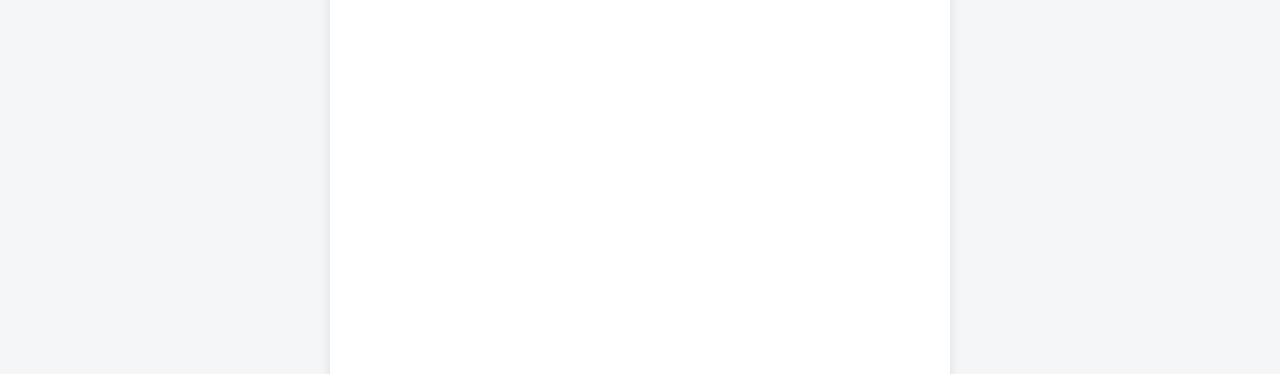
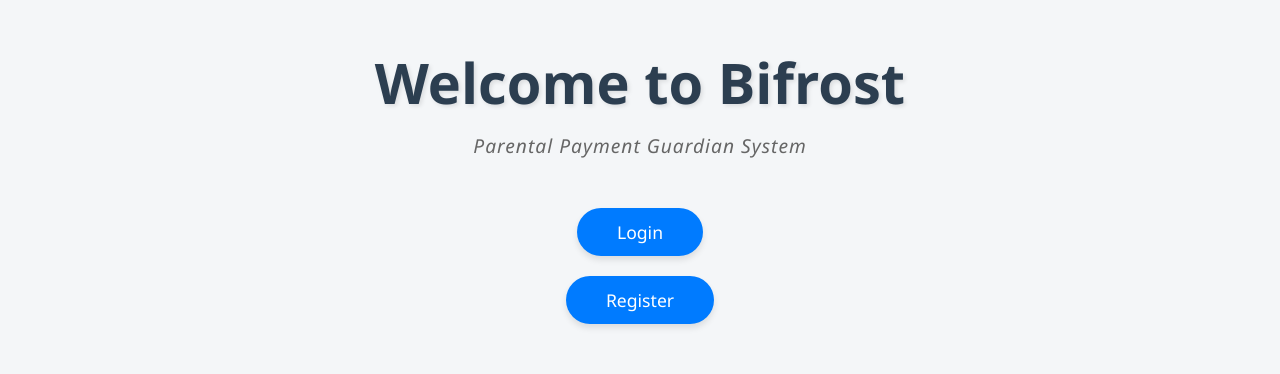
Before and after one commit to SoumitraRai/BiFrost, a React (Vite) app in the folder bifrost-ui/: page / in a window 1280 px wide. Shown: the part 337-711 px from the top of the page. Built offline with nearby package versions, Linux system fonts and the light colour scheme; no server answers.

Commit message:
Added Login and Registration

```diff
--- a/bifrost-ui/src/ui/App.css
+++ b/bifrost-ui/src/ui/App.css
@@ -123,3 +123,117 @@ body {
   resize: vertical;
   box-sizing: border-box;
 }
+
+.start-page {
+  text-align: center;
+  margin-top: 100px;
+}
+
+.btn {
+  padding: 10px 20px;
+  margin: 10px;
+  font-size: 16px;
+  cursor: pointer;
+}
+
+.logout-btn {
+  float: right;
+  margin: 10px 20px;
+}
+
+.client-view {
+  text-align: center;
+  margin-top: 100px;
+}
+
+
+.auth-container {
+  max-width: 400px;
+  margin: 0 auto;
+  padding: 20px;
+  text-align: center;
+}
+
+.auth-input {
+  width: 100%;
+  padding: 10px;
+  margin: 10px 0;
+  border: 1px solid #ddd;
+  border-radius: 4px;
+}
+
+.button-group {
+  display: flex;
+  gap: 10px;
+  justify-content: center;
+  margin-top: 20px;
+}
+
+.auth-button {
+  padding: 10px 20px;
+  border: none;
+  border-radius: 4px;
+  background-color: #007bff;
+  color: white;
+  cursor: pointer;
+}
+
+.auth-button:hover {
+  background-color: #0056b3;
+}
+
+.error-message {
+  color: red;
+  margin-top: 10px;
+}
+
+.start-page {
+  display: flex;
+  flex-direction: column;
+  align-items: center;
+  justify-content: center;
+  min-height: 100vh;
+  background-color: #f4f6f8;
+  padding: 20px;
+}
+
+.start-page h1 {
+  font-size: 3.5rem;
+  color: #2c3e50;
+  margin-bottom: 20px;
+  text-align: center;
+  font-weight: bold;
+  text-shadow: 2px 2px 4px rgba(0, 0, 0, 0.1);
+}
+
+.start-page .tagline {
+  font-size: 1.2rem;
+  color: #666;
+  margin-bottom: 40px;
+  text-align: center;
+  font-style: italic;
+}
+
+.start-page .btn {
+  background-color: #007bff;
+  color: white;
+  border: none;
+  border-radius: 25px;
+  padding: 12px 40px;
+  font-size: 1.1rem;
+  margin: 10px;
+  cursor: pointer;
+  transition: all 0.3s ease;
+  box-shadow: 0 4px 6px rgba(0, 0, 0, 0.1);
+}
+
+.start-page .btn:hover {
+  background-color: #0056b3;
+  transform: translateY(-2px);
+  box-shadow: 0 6px 8px rgba(0, 0, 0, 0.2);
+}
+
+.start-page .btn:active {
+  transform: translateY(0);
+  box-shadow: 0 2px 4px rgba(0, 0, 0, 0.1);
+}
--- a/bifrost-ui/src/ui/App.tsx
+++ b/bifrost-ui/src/ui/App.tsx
@@ -1,13 +1,17 @@
 import React, { useState, useEffect } from "react";
 import "./App.css";
+import Login from "./login";
+import Register from "./register";
 
 function App() {
   const [logs, setLogs] = useState("");
-  const [pendingPayments, setPendingPayments] = useState<
-    { id: number; message: string }[]
-  >([]);
+  const [pendingPayments, setPendingPayments] = useState<{ id: number; message: string }[]>([]);
+  const [page, setPage] = useState<'start' | 'login' | 'register' | 'app'>('start');
+  const [role, setRole] = useState<string>("");
 
   useEffect(() => {
+    if (role !== "Admin") return;
+
     const fetchLogs = async () => {
       try {
         const response = await fetch("/proxy_logs/proxy.log");
@@ -24,47 +28,84 @@ function App() {
         const response = await fetch("/proxy_logs/payment_traffic.log");
         const text = await response.text();
         const lines = text.split("\n").filter(Boolean);
-
         const formattedRequests = lines.map((url, index) => ({
           id: index + 1,
           message: `Payment request from url - ${url}`,
         }));
-
         setPendingPayments(formattedRequests);
       } catch (error) {
         console.error("Error loading payment requests:", error);
       }
     };
 
-    // Initial fetch
     fetchLogs();
     fetchPaymentRequests();
-
-    // Loop both functions every 5 seconds
     const interval = setInterval(() => {
       fetchLogs();
       fetchPaymentRequests();
-    }, 1000);
+    }, 100);
 
     return () => clearInterval(interval);
-  }, []);
+  }, [role]);
 
   const handleApprove = (id: number) => {
     console.log(`Approved payment ID: ${id}`);
     setPendingPayments((prev) => prev.filter((item) => item.id !== id));
-    // Optional: Send approval to backend
   };
 
   const handleDeny = (id: number) => {
     console.log(`Denied payment ID: ${id}`);
     setPendingPayments((prev) => prev.filter((item) => item.id !== id));
-    // Optional: Send denial to backend
   };
 
+  // Start Page
+  if (page === 'start') {
+    return (
+      <div className="start-page">
+        <h1>Welcome to Bifrost</h1>
+        <p className="tagline">Parental Payment Guardian System</p>
+        <button onClick={() => setPage('login')} className="btn">Login</button>
+        <button onClick={() => setPage('register')} className="btn">Register</button>
+      </div>
+    );
+  }
+
+  // Login Page
+  if (page === 'login') {
+    return (
+      <Login
+        onLogin={(r) => { setRole(r); setPage('app'); }}
+        onBack={() => setPage('start')}
+      />
+    );
+  }
+
+  // Register Page
+  if (page === 'register') {
+    return (
+      <Register
+        onRegistered={() => setPage('login')}
+        onBack={() => setPage('start')}
+      />
+    );
+  }
+
+  // Client View
+  if (page === 'app' && role === "Client") {
+    return (
+      <div className="client-view">
+        <h1>Hi, Client</h1>
+        <button onClick={() => { setRole(""); setPage("start"); }} className="btn">Logout</button>
+      </div>
+    );
+  }
+
+  // Admin View
   return (
     <div>
       <h1 className="main-heading">Bifrost</h1>
       <p className="tagline">Parental Payment Guardian System</p>
+      <button onClick={() => { setRole(""); setPage("start"); }} className="btn logout-btn">Logout</button>
 
       <div className="box-wrapper">
         <div className="container-box">
@@ -84,11 +125,7 @@ function App() {
 
         <div className="container-box">
           <h2>Traffic Logs</h2>
-          <textarea
-            readOnly
-            className="traffic-log-box"
-            value={logs}
-          />
+          <textarea readOnly className="traffic-log-box" value={logs} />
         </div>
       </div>
     </div>
--- /dev/null
+++ b/bifrost-ui/src/ui/login.tsx
@@ -0,0 +1,53 @@
+import React, { useState } from "react";
+
+type Props = {
+    onLogin: (role: string) => void;
+    onBack: () => void;
+};
+
+export default function Login({ onLogin, onBack }: Props) {
+    const [username, setUsername] = useState("");
+    const [password, setPassword] = useState("");
+    const [error, setError] = useState("");
+
+    const handleLogin = () => {
+        const trimmedUsername = username.trim();
+        const users = JSON.parse(localStorage.getItem("users") || "[]");
+
+        const user = users.find(
+            (u: any) => u.username === trimmedUsername && u.password === password
+        );
+
+        if (user) {
+            setError("");
+            onLogin(user.role);
+        } else {
+            setError("Invalid username or password.");
+        }
+    };
+
+    return (
+        <div className="auth-container">
+            <h2>Login</h2>
+            <input
+                type="text"
+                placeholder="Username"
+                value={username}
+                onChange={(e) => setUsername(e.target.value)}
+                className="auth-input"
+            />
+            <input
+                type="password"
+                placeholder="Password"
+                value={password}
+                onChange={(e) => setPassword(e.target.value)}
+                className="auth-input"
+            />
+            <div className="button-group">
+                <button onClick={handleLogin} className="auth-button">Login</button>
+                <button onClick={onBack} className="auth-button">Back</button>
+            </div>
+            {error && <p className="error-message">{error}</p>}
+        </div>
+    );
+}
--- /dev/null
+++ b/bifrost-ui/src/ui/register.tsx
@@ -0,0 +1,52 @@
+import React, { useState } from "react";
+
+type Props = {
+    onRegistered: () => void;
+    onBack: () => void;
+};
+
+export default function Register({ onRegistered, onBack }: Props) {
+    const [username, setUsername] = useState('');
+    const [password, setPassword] = useState('');
+    const [role, setRole] = useState<'Admin' | 'Client'>('Client');
+
+    const handleRegister = () => {
+        const users = JSON.parse(localStorage.getItem("users") || "[]");
+        if (users.find((u: any) => u.username === username)) {
+            alert("Username already exists.");
+            return;
+        }
+        users.push({ username, password, role });
+        localStorage.setItem("users", JSON.stringify(users));
+        alert("Registered successfully.");
+        onRegistered();
+    };
+
+    return (
+        <div className="auth-container">
+            <h2>Register</h2>
+            <input
+                placeholder="Username"
+                onChange={(e) => setUsername(e.target.value)}
+                className="auth-input"
+            />
+            <input
+                type="password"
+                placeholder="Password"
+                onChange={(e) => setPassword(e.target.value)}
+                className="auth-input"
+            />
+            <select
+                onChange={(e) => setRole(e.target.value as 'Admin' | 'Client')}
+                className="auth-input"
+            >
+                <option value="Client">Client</option>
+                <option value="Admin">Admin</option>
+            </select>
+            <div className="button-group">
+                <button onClick={handleRegister} className="auth-button">Register</button>
+                <button onClick={onBack} className="auth-button">Back</button>
+            </div>
+        </div>
+    );
+}
```
